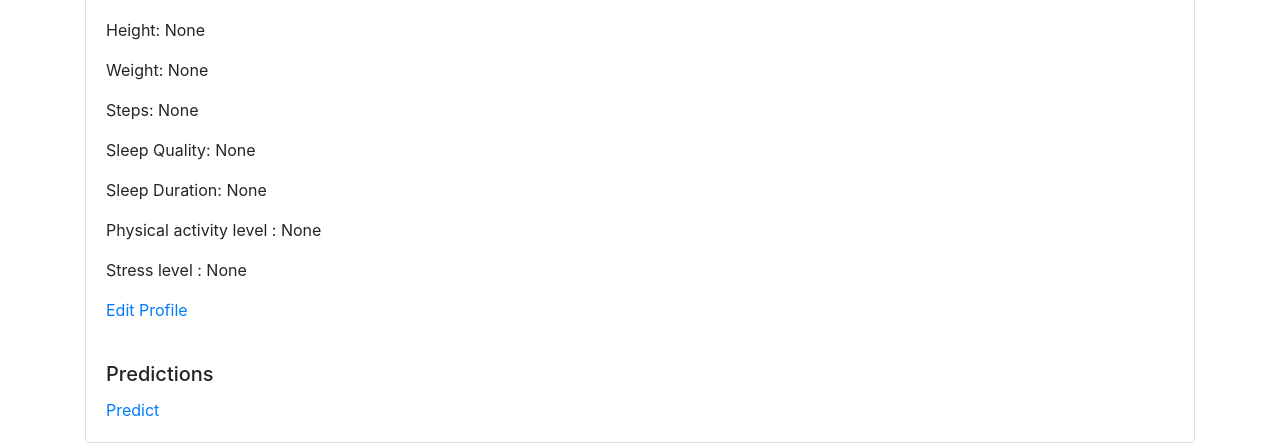
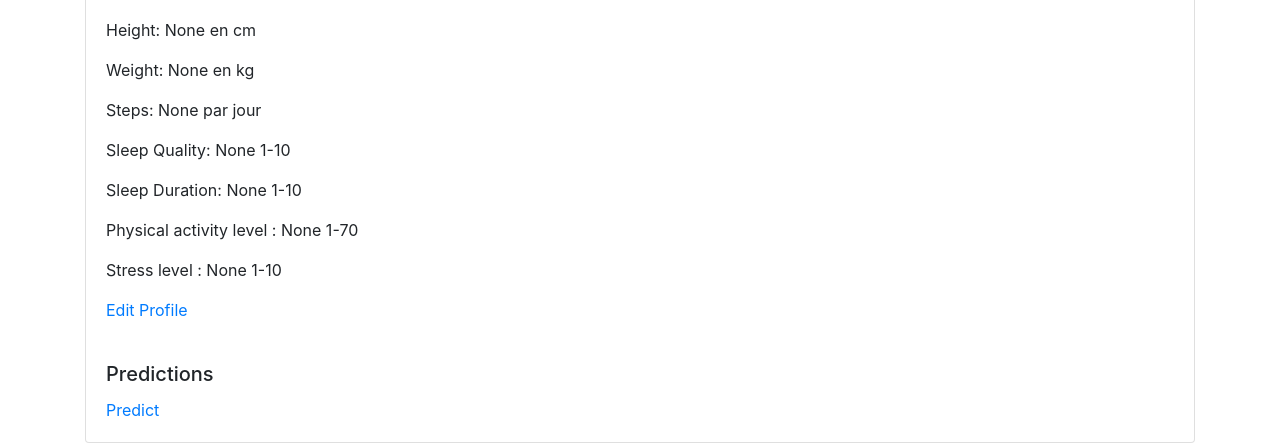
Before and after one commit to dataddiict/Healthy-Life-Mode, a Django app: page /profile/ in a window 1280 px wide. Shown: the part 409-852 px from the top of the page. Run offline with Django 4.2, Linux system fonts and the light colour scheme; the visitor is signed in with stand-in values (Sample User, id 1); data comes from the database, SQL or seed files in the repository; some libraries are stand-ins or nearby versions.

Commit message:
info about input

```diff
--- a/templates/profile.html
+++ b/templates/profile.html
@@ -141,13 +141,13 @@
                 <p>Last Name: {{ user.last_name }}</p>
                 <p>Age: {{ profile.age }}</p>
                 <p>Sexe: {{ profile.sexe }}</p>
-                <p>Height: {{ profile.height }}</p>
-                <p>Weight: {{ profile.weight }}</p>
-                <p>Steps: {{ profile.steps }}</p>
-                <p>Sleep Quality: {{ profile.sleep_quality }}</p>
-                <p>Sleep Duration: {{ profile.sleep_duration }}</p>
-                <p>Physical activity level : {{ profile.physical_activity }} </p>
-                <p>Stress level : {{ profile.stress_level }} </p>
+                <p>Height: {{ profile.height }} en cm</p>
+                <p>Weight: {{ profile.weight }} en kg</p>
+                <p>Steps: {{ profile.steps }} par jour</p>
+                <p>Sleep Quality: {{ profile.sleep_quality }} 1-10</p>
+                <p>Sleep Duration: {{ profile.sleep_duration }} 1-10</p>
+                <p>Physical activity level : {{ profile.physical_activity }} 1-70</p>
+                <p>Stress level : {{ profile.stress_level }} 1-10</p>
                 <a href="{% url 'update_profile' %}">Edit Profile</a>
 
             </div>
```
